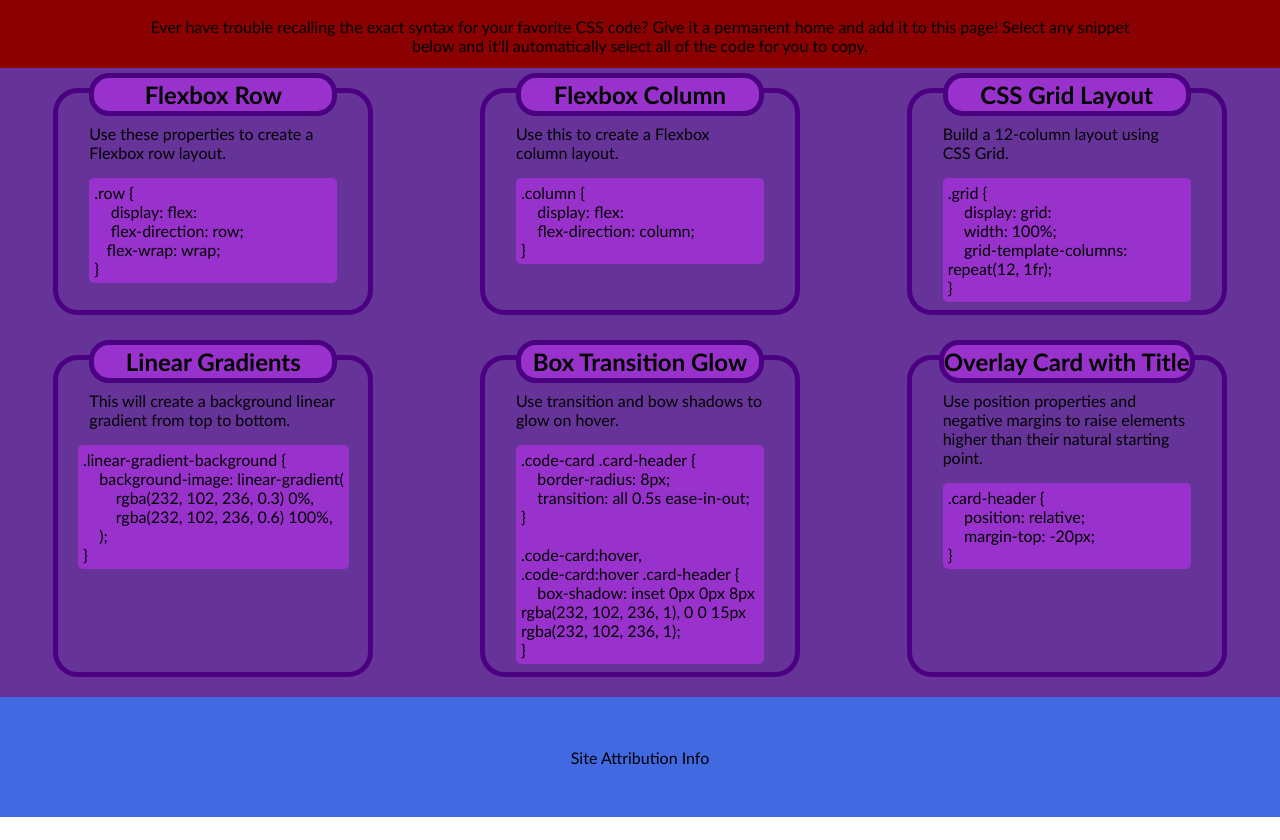
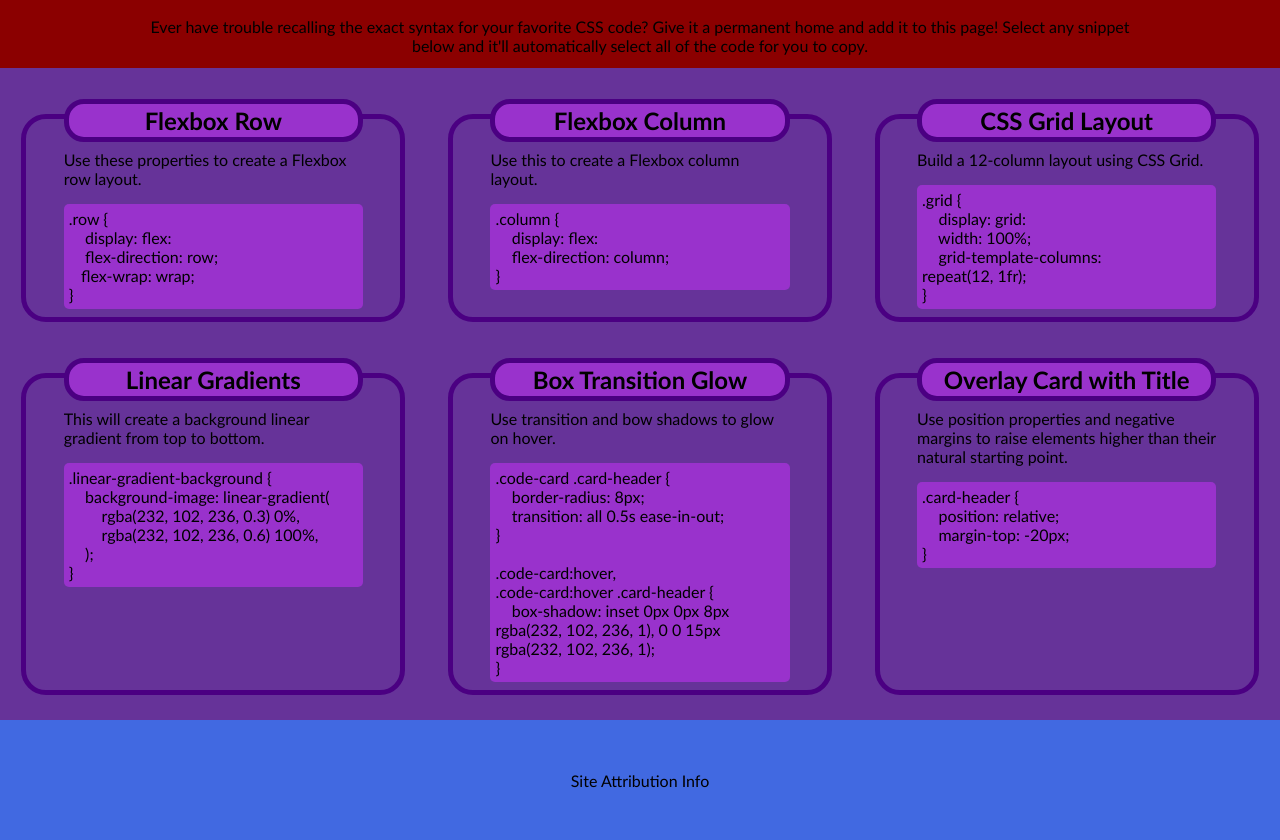
Before and after one commit to alecryanhunter/CSS-Cheat-Sheet, a plain HTML site: page index.html in a window 1280 px wide. Shown: the part 52-892 px from the top of the page. Before the commit the page ends 869 px from the top, so only its background shows below. Drawn offline with Linux system fonts and the light colour scheme.

Commit message:
fixed card size issues, fixed pre/code stacking

```diff
--- a/index.html
+++ b/index.html
@@ -26,15 +26,11 @@
                 <p>
                     Use these properties to create a Flexbox row layout.
                 </p>
-                <code>
-                    <pre>
-.row {
+                <pre><code>.row {
     display: flex:
     flex-direction: row;
    flex-wrap: wrap;
-}
-</pre>
-                </code>
+}</code></pre>
             </section>
 
             <!-- Card Two -->
@@ -43,14 +39,10 @@
                 <p>
                     Use this to create a Flexbox column layout.
                 </p>
-                <code>
-                    <pre>
-.column {
+                <pre><code>.column {
     display: flex:
     flex-direction: column;
-}
-</pre>
-                </code>
+}</code></pre>
             </section>
 
             <!-- Card Three -->
@@ -59,32 +51,24 @@
                 <p>
                     Build a 12-column layout using CSS Grid.
                 </p>
-                <code>
-                    <pre>
-.grid {
+                <pre><code>.grid {
     display: grid:
     width: 100%;
     grid-template-columns:
 repeat(12, 1fr);
-}
-</pre>
-                </code>
+}</code></pre>
             </section>          <!-- Card Four -->
             <section class="card">
                 <h2>Linear Gradients</h2>
                 <p>
                     This will create a background linear gradient from top to bottom.
                 </p>
-                <code>
-                    <pre>
-.linear-gradient-background {
+                <pre><code>.linear-gradient-background {
     background-image: linear-gradient(
         rgba(232, 102, 236, 0.3) 0%,
         rgba(232, 102, 236, 0.6) 100%,
     );
-}
-</pre>
-                </code>
+}</code></pre>
             </section>
 
             <!-- Card Five -->
@@ -93,9 +77,7 @@ repeat(12, 1fr);
                 <p>
                     Use transition and bow shadows to glow on hover.
                 </p>
-                <code>
-                    <pre>
-.code-card .card-header {
+                <pre><code>.code-card .card-header {
     border-radius: 8px;
     transition: all 0.5s ease-in-out;
 }
@@ -105,9 +87,7 @@ repeat(12, 1fr);
     box-shadow: inset 0px 0px 8px
 rgba(232, 102, 236, 1), 0 0 15px
 rgba(232, 102, 236, 1);
-}
-</pre>
-                </code>
+}</code></pre>
             </section>
 
             <!-- Card Six -->
@@ -117,14 +97,10 @@ rgba(232, 102, 236, 1);
                     Use position properties and negative margins to raise elements
                     higher than their natural starting point.
                 </p>
-                <code>
-                    <pre>
-.card-header {
+                <pre><code>.card-header {
     position: relative;
     margin-top: -20px;
-}
-</pre>
-                </code>
+}</code></pre>
             </section>
 
         </main>
--- a/style.css
+++ b/style.css
@@ -11,7 +11,8 @@
 
 header {
     background-color: darkred;
-    height: 15vh;
+    min-height: 15vh;
+    height: fit-content;
     padding: 10px;
 }
 
@@ -30,13 +31,14 @@ main {
     flex-wrap: wrap;
     justify-content: space-around;
     min-height: 70vh;
+    padding-top: 20px;
 }
 
 /* Cards */
 
 .card {
-    margin: 20px;
-    width: 25%;
+    margin: 2% 0;
+    width: 30%;
     border: 5px solid indigo;
     border-radius: 25px;
     display: flex;
@@ -44,6 +46,7 @@ main {
     flex-wrap: wrap;
     align-items: center;
     justify-content: flex-start;
+    transition: all 1s ease;
 }
 
 .card h2 {
@@ -54,7 +57,8 @@ main {
     background-color:darkorchid;
     padding: 2px 0px 2px 0px;
     width: 80%;
-    min-width: fit-content;
+    /* min-width: fit-content; */
+    flex-wrap: wrap;
 }
 
 .card p {
@@ -62,7 +66,7 @@ main {
     text-align: left;
     width: 80%;
 }
-.card code {
+.card pre {
     width: 80%;
     background-color: darkorchid;
     margin: 8px;
@@ -77,8 +81,8 @@ main {
 
 /* The code highlight bit. Needs to somehow select the text */
 
-.card pre:active {
-    color: deeppink;
+code {
+    user-select: all;
 }
 
 /* Footer */
@@ -100,7 +104,7 @@ footer {
         background-color: deeppink;
     }
     .card {
-        width: 40%;
+        width: 45%;
     }
 }
 
@@ -110,6 +114,6 @@ footer {
         background-color: aqua;
     }
     .card {
-        width: 80%;
+        width: 90%;
     }
 }
```
